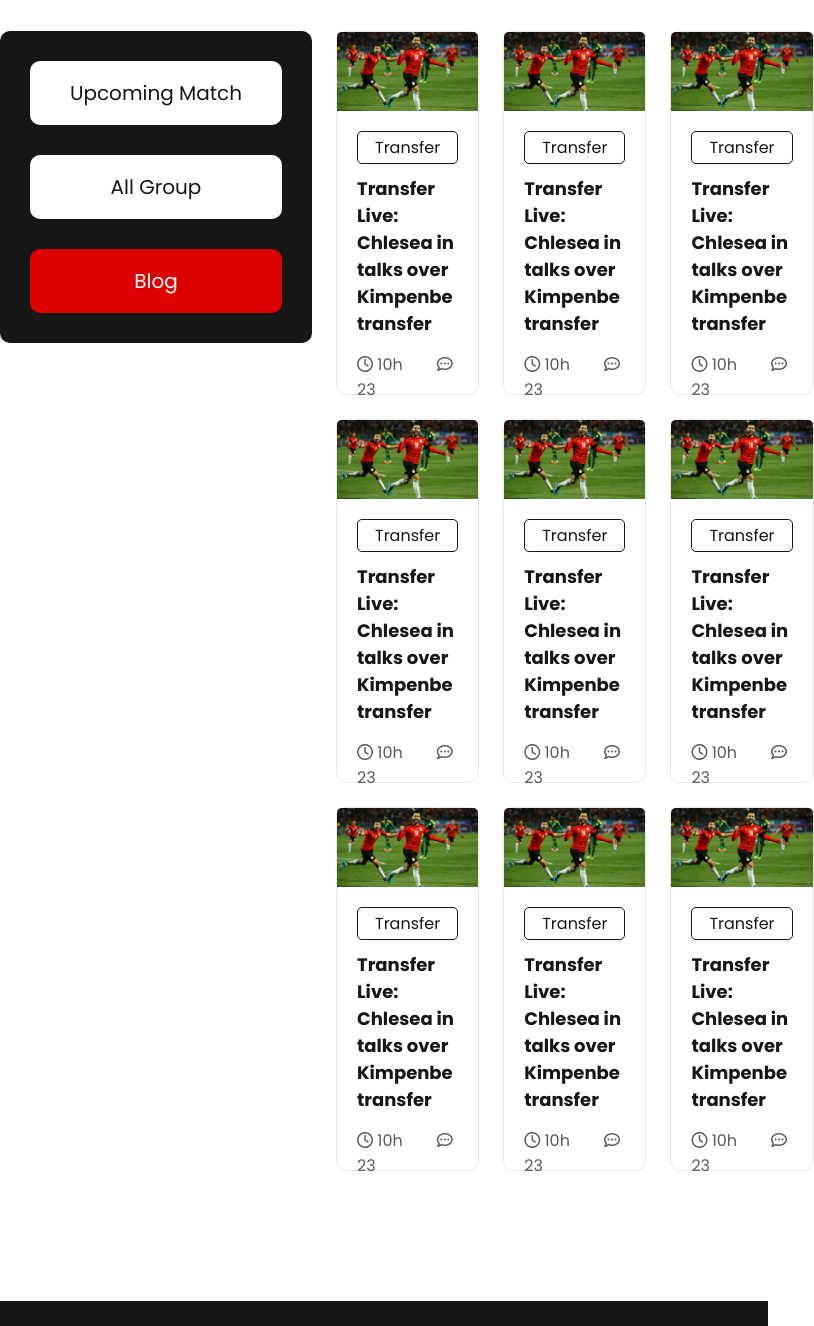
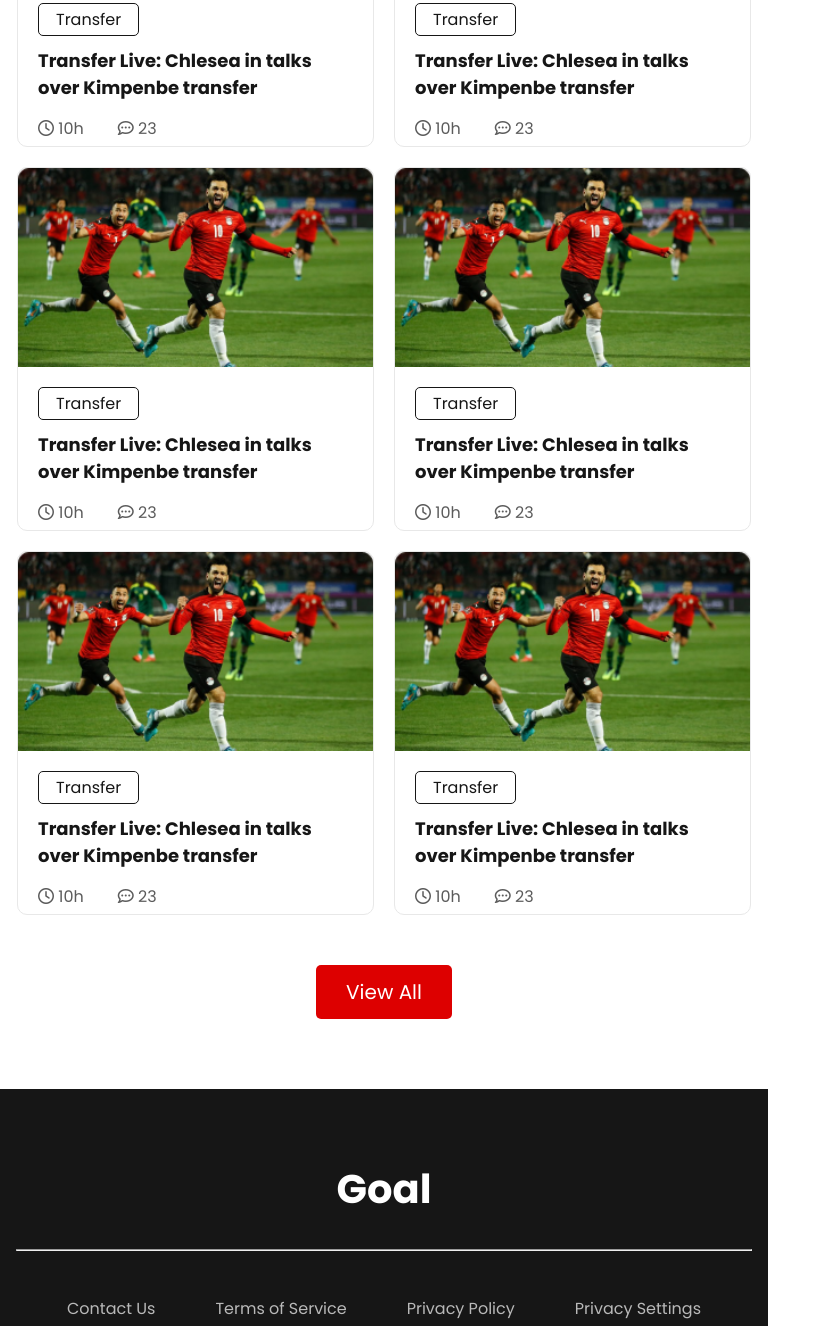
Before and after one commit to AbirDas1048/world-cup-assignment, a plain HTML site: page index.html in a window 768 px wide. Shown: the part 814-2140 px from the top of the page, 814 px wide, since content can reach past the window. Drawn offline with Linux system fonts and the light colour scheme.

Commit message:
medium device done

```diff
--- a/css/style.css
+++ b/css/style.css
@@ -21,7 +21,6 @@ header {
 
 header .header-content {
     width: 50%;
-    /* margin-bottom: 80px; */
     color: #ffffff;
 }
 
@@ -157,6 +156,10 @@ main #blogs .blog-duration span {
     color: rgba(22, 22, 22, 0.7);
 }
 
+main .view-all {
+    display: none;
+}
+
 footer {
     background-color: #161616;
     padding: 130px 0;
@@ -206,20 +209,113 @@ footer ul li {
 
 }
 
-/* @media screen and (max-width: 993px) and (min-width: 767px) {
+@media screen and (max-width: 993px) and (min-width: 767px) {
+    header {
+        max-width: 734px;
+        margin: 50px auto 0;
+        padding: 58px 17px 0;
+    }
 
-    header {
-        max-width: 800px;
+    header .header-content {
+        margin-left: 60px;
+        margin-bottom: 15px;
     }
 
     header .header-content h1 {
-        font-size: 30px;
-        line-height: 30px;
+        font-size: 40px;
+        line-height: 50px;
+        margin-bottom: 10px;
     }
 
-} */
+    header .header-content p {
+        font-size: 14px;
+        margin-bottom: 20px;
+    }
 
-@media screen and (max-width: 567px) {
+    header .header-content button {
+        padding: 12px;
+    }
+
+    main {
+        max-width: 734px;
+        flex-direction: column;
+        justify-content: center;
+        margin: 70px auto;
+    }
+
+    main aside {
+        flex-direction: row;
+        justify-content: space-between;
+        background-color: #ffffff;
+        padding: 0;
+        margin-bottom: 30px;
+        height: auto;
+        margin-right: 0;
+    }
+
+    main aside a {
+        width: 230px;
+        padding: 10px 0;
+        border: 1px solid #E8E8E8;
+        margin: 0;
+    }
+
+    main aside .active {
+        border: 0;
+    }
+
+    main #blogs {
+        grid-template-columns: repeat(2, 1fr);
+        row-gap: 20px;
+        column-gap: 20px;
+    }
+
+    main #blogs .blog:nth-child(n+7) {
+        display: none;
+    }
+
+    main .view-all {
+        display: block;
+        font-family: 'Poppins', sans-serif;
+        font-weight: 400;
+        font-size: 20px;
+        color: #ffffff;
+        padding: 12px 30px;
+        background-color: #DD0000;
+        border: 0;
+        border-radius: 5px;
+        margin: 0 auto;
+        margin-top: 50px;
+    }
+
+    footer {
+        padding: 70px 0 55px;
+    }
+
+    footer h1 {
+        font-size: 40px;
+    }
+
+    footer hr {
+        max-width: 734px;
+        margin: 30px auto;
+    }
+
+    footer ul {
+        /* display: flex; */
+        flex-flow: row wrap;
+        /* justify-content: center; */
+    }
+
+    footer ul li {
+        font-weight: 500;
+        font-size: 16px;
+        margin: 15px 30px;
+    }
+
+}
+
+@media screen and (max-width: 767px) {
 
     header {
         max-width: 334px;
@@ -241,6 +337,7 @@ footer ul li {
 
     header .header-content p {
         font-size: 14px;
+
     }
 
     header .header-content button {
@@ -285,7 +382,14 @@ footer ul li {
     main #blogs {
         grid-template-columns: repeat(1, 1fr);
         row-gap: 16px;
+    }
 
+    main #blogs .blog:nth-child(n+7) {
+        display: none;
+    }
+
+    main .view-all {
+        display: none;
     }
 
     footer {
@@ -308,10 +412,6 @@ footer ul li {
     }
 
     footer ul li {
-        /* text-align: center; */
-        list-style: none;
-        color: #B9B9B9;
-        font-family: 'Poppins', sans-serif;
         font-weight: 500;
         font-size: 16px;
         margin: 20px auto;
--- a/index.html
+++ b/index.html
@@ -160,9 +160,11 @@
                         <span><i class="far fa-comment-dots"></i> 23</span>
                     </div>
                 </div>
+            </div>
 
-            </div>
+
         </section>
+        <button class="view-all" type="button">View All</button>
     </main>
 
     <footer>
```
